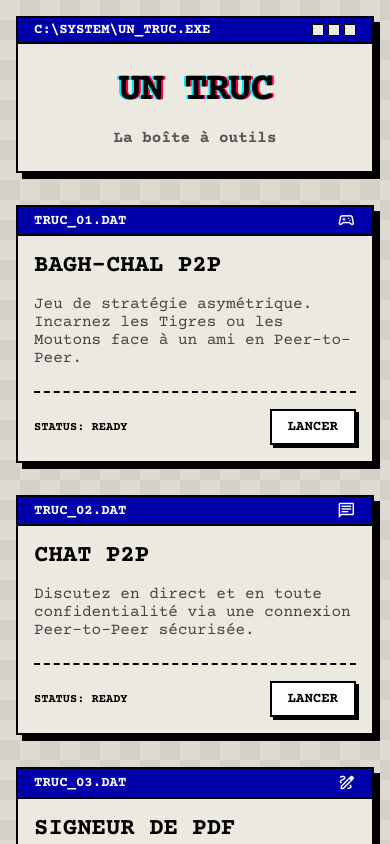
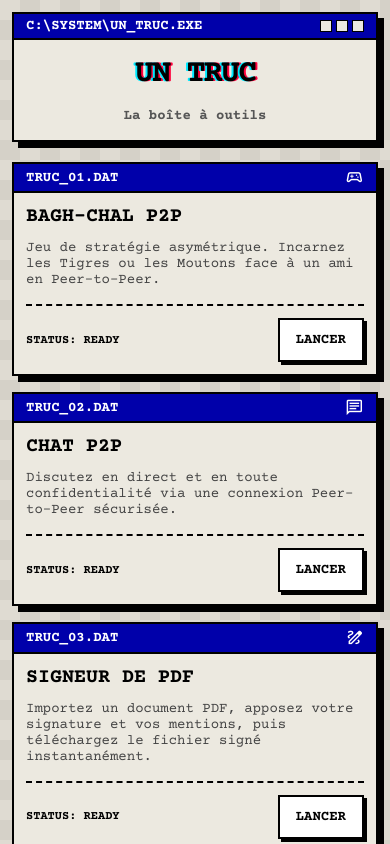
Before and after one commit to maxence2005/un-truc, a Vue app: page / in a window 390 px wide. Shown: the top 844 px of the page. Built offline with nearby package versions, Linux system fonts and the light colour scheme.

Commit message:
style(responsive): improve mobile and tablet layout across entire app

```diff
--- a/src/App.vue
+++ b/src/App.vue
@@ -13,6 +13,7 @@ import GlobalPopup from '@/components/GlobalPopup.vue'
 <style scoped lang="scss">
 .app-container {
   min-height: 100vh;
+  min-height: 100dvh;
   display: flex;
   flex-direction: column;
 }
--- a/src/assets/styles/_variables.scss
+++ b/src/assets/styles/_variables.scss
@@ -13,3 +13,11 @@ $font-family-main: 'Courier Prime', 'Courier New', Courier, monospace;
 $window-shadow-size: 6px;
 $input-shadow-size: 3px;
 $border-width: 2px;
+
+// Breakpoints
+$breakpoint-mobile: 480px;
+$breakpoint-tablet: 768px;
+$breakpoint-desktop: 1024px;
+
+// Touch targets
+$min-touch-target: 44px;
--- a/src/views/HomeView.vue
+++ b/src/views/HomeView.vue
@@ -74,6 +74,9 @@ const getToolIdLabel = (index: number) => {
   gap: 64px;
   position: relative;
   min-height: 100vh;
+  min-height: 100dvh;
+  box-sizing: border-box;
+  width: 100%;
 }
 
 .hero-section {
@@ -94,17 +97,24 @@ const getToolIdLabel = (index: number) => {
   display: flex;
   align-items: center;
   justify-content: space-between;
+  gap: 8px;
+  min-width: 0;
 }
 
 .window-title {
   color: $white;
   font-size: 0.875rem;
   font-weight: bold;
+  overflow: hidden;
+  text-overflow: ellipsis;
+  white-space: nowrap;
+  min-width: 0;
 }
 
 .window-controls {
   display: flex;
   gap: 4px;
+  flex-shrink: 0;
 }
 
 .control-box {
@@ -119,10 +129,11 @@ const getToolIdLabel = (index: number) => {
   text-align: center;
 
   h1 {
-    font-size: 4rem;
+    font-size: clamp(2rem, 7vw, 4rem);
     font-weight: 900;
     margin-bottom: 16px;
     letter-spacing: -2px;
+    word-break: break-word;
     @include glitch-effect;
   }
 
@@ -139,7 +150,7 @@ const getToolIdLabel = (index: number) => {
 
 .catalogue-grid {
   display: grid;
-  grid-template-columns: repeat(auto-fill, minmax(300px, 1fr));
+  grid-template-columns: repeat(auto-fill, minmax(min(100%, 300px), 1fr));
   gap: 32px;
 }
 
@@ -160,6 +171,7 @@ const getToolIdLabel = (index: number) => {
 .icon-small {
   color: $white;
   font-size: 1.2rem;
+  flex-shrink: 0;
 }
 
 .card-body {
@@ -189,6 +201,8 @@ const getToolIdLabel = (index: number) => {
   display: flex;
   align-items: center;
   justify-content: space-between;
+  gap: 8px;
+  flex-wrap: wrap;
 
   .status-text {
     font-size: 0.75rem;
@@ -204,6 +218,11 @@ const getToolIdLabel = (index: number) => {
   font-size: 0.875rem;
   box-shadow: 3px 3px 0px 0px $black;
   transition: background-color 0.1s, color 0.1s;
+  min-height: $min-touch-target;
+  display: inline-flex;
+  align-items: center;
+  justify-content: center;
+  box-sizing: border-box;
   @include inset-shadow-active;
 
   &:hover {
@@ -228,6 +247,7 @@ const getToolIdLabel = (index: number) => {
   position: absolute;
   bottom: 0;
   left: 0;
+  box-sizing: border-box;
 
   .footer-logo {
     font-size: 1.5rem;
@@ -257,15 +277,12 @@ const getToolIdLabel = (index: number) => {
   }
 
   .hero-content {
-    padding: 24px;
-
-    h1 {
-      font-size: 2.5rem;
-    }
+    padding: 24px 16px;
   }
 
   .catalogue-grid {
     grid-template-columns: 1fr;
+    gap: 24px;
   }
 
   .app-footer {
@@ -281,4 +298,54 @@ const getToolIdLabel = (index: number) => {
     }
   }
 }
+
+@media (max-width: 480px) {
+  .home-view {
+    padding: 12px;
+    padding-bottom: 48px;
+    gap: 20px;
+  }
+
+  .window-header {
+    padding: 4px 12px;
+  }
+
+  .hero-content {
+    padding: 16px 12px;
+
+    .hero-subtitle {
+      font-size: 0.875rem;
+    }
+  }
+
+  .catalogue-grid {
+    gap: 16px;
+  }
+
+  .card-body {
+    padding: 12px;
+
+    .tool-name {
+      font-size: 1.25rem;
+      margin-bottom: 12px;
+    }
+
+    .tool-description {
+      font-size: 0.875rem;
+      margin-bottom: 16px;
+    }
+  }
+
+  .card-footer {
+    padding-top: 12px;
+  }
+
+  .app-footer {
+    padding: 16px 12px;
+
+    .footer-logo {
+      font-size: 1.25rem;
+    }
+  }
+}
 </style>
```
